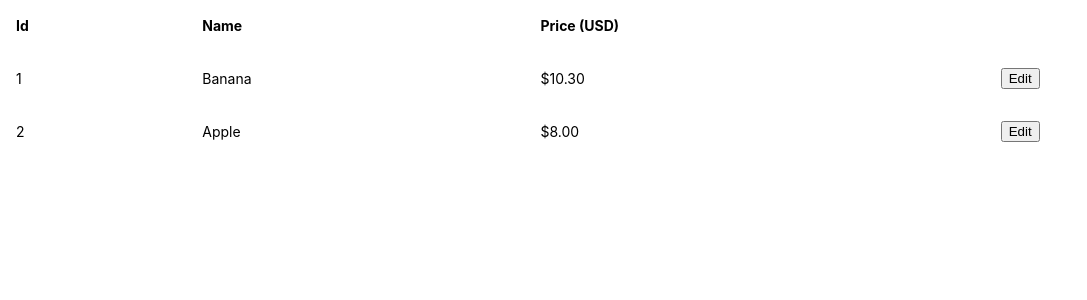
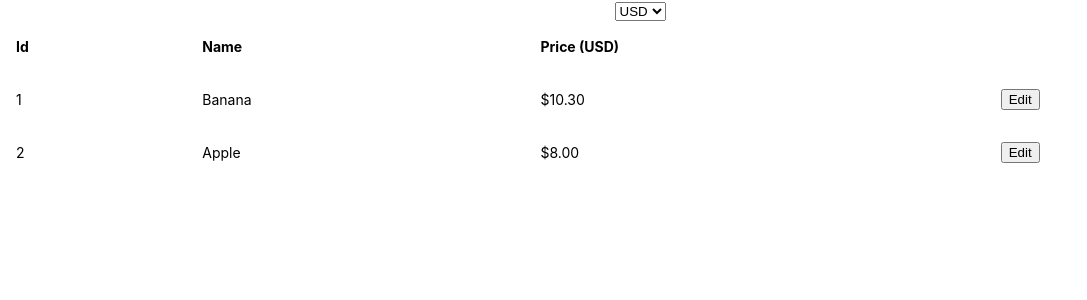
Before and after one commit to srikanthkh/product-catalogue-app, a React (Create React App) app: page / in a window 1280 px wide. Shown: the top 300 px of the page, without its empty margins (0-1087 px from the left). Built offline with nearby package versions, Linux system fonts and the light colour scheme.

Commit message:
Added Select component for picking currency

```diff
--- a/src/App.tsx
+++ b/src/App.tsx
@@ -2,10 +2,16 @@ import React from 'react';
 import './App.css';
 import Button from './components/button'
 import Table from './components/table'
+import Select from './components/select'
 
 function App() {
   return (
     <div className="App">
+      <Select name="currency" value="USD" >
+      {
+        ["USD", "CAD", "GBP"].map((currency) => <option value={currency}>{currency}</option>)
+      }
+      </Select>
       <header className="App-header">
         <Table>
           <thead>
--- /dev/null
+++ b/src/components/select/index.tsx
@@ -0,0 +1,33 @@
+import * as React from "react";
+import "./styles.css";
+
+export interface ComponentProps {
+    name: string;
+    value?: string | number;
+    className?: string;
+    extraAttrs?: {[key: string]: string};
+    children?: React.ReactNode;
+    handleChange?: (id: string, value: string | number) => void;
+}
+
+const Select = (props: ComponentProps) => {
+    const [val, setVal] = React.useState(props.value || "");
+    const handleChange = (e: React.ChangeEvent<HTMLSelectElement>) => {
+        setVal(e.target.value);
+        if (props.handleChange) {
+            props.handleChange(e.target.name, e.target.value)
+        }
+    }
+    return (
+        <select
+            id={props.name}
+            name={props.name}
+            value={val}
+            onChange={handleChange}
+            {...props.extraAttrs}>
+            {props.children}
+        </select>
+    );
+}
+
+export default Select;
--- a/src/components/table/index.tsx
+++ b/src/components/table/index.tsx
@@ -1,12 +1,12 @@
 import * as React from "react";
 import "./styles.css";
 
-export interface TableProps {
+export interface ComponentProps {
     className?: string;
     children?: React.ReactNode;
 }
 
-const Table = (props: TableProps) => (
+const Table = (props: ComponentProps) => (
     <table className={`table ${props.className}`}>{props.children}</table>
 );
 
```
Also changed, not shown: src/components/select/styles.css (added).
